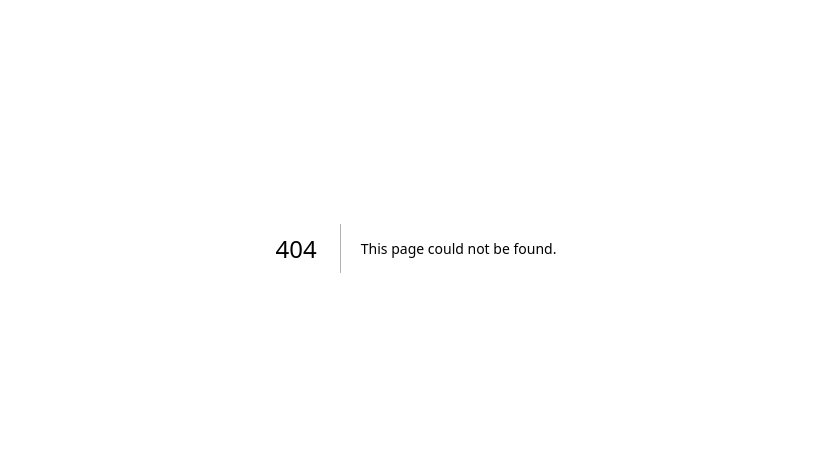
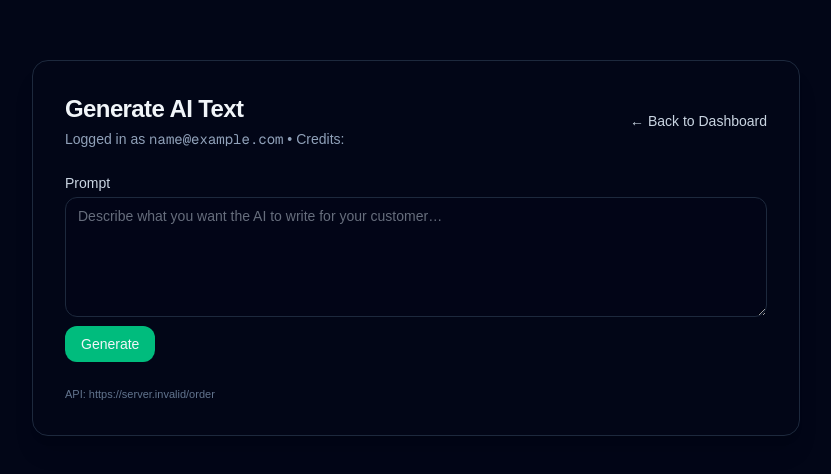
Before and after one commit to bhaaveshAiPro/ai-earning-platform, a Next.js app in the folder frontend/: page /generate-text in a window 1280 px wide. Before the commit this address had no page. Shown: the part 152-626 px from the top of the page, without its empty margins (224-1055 px from the left). Built offline with nearby package versions, Linux system fonts and the light colour scheme; no server answers; sample sign-in values are in the browser's storage.

Commit message:
Add AI order endpoint and text generator page

```diff
--- a/frontend/app/dashboard/page.tsx
+++ b/frontend/app/dashboard/page.tsx
@@ -1,7 +1,7 @@
 "use client";
 
-import { useEffect, useState } from "react";
-import Link from "next/link";
+import React, { useEffect, useState } from "react";
+import { useRouter } from "next/navigation";
 
 type StoredUser = {
   userId: string;
@@ -9,79 +9,126 @@ type StoredUser = {
   credits: number;
 };
 
-const STORAGE_KEY = "ai_user";
-
 export default function DashboardPage() {
+  const router = useRouter();
   const [user, setUser] = useState<StoredUser | null>(null);
   const [loading, setLoading] = useState(true);
 
   useEffect(() => {
-    if (typeof window === "undefined") return;
+    try {
+      // Try both keys, depending on what you used earlier
+      const raw =
+        typeof window !== "undefined"
+          ? localStorage.getItem("ai-saas-user") ||
+            localStorage.getItem("user")
+          : null;
 
-    try {
-      const raw = window.localStorage.getItem(STORAGE_KEY);
-      if (raw) {
-        const parsed = JSON.parse(raw) as StoredUser;
-        if (parsed.userId && parsed.email) {
-          setUser(parsed);
-        }
+      if (!raw) {
+        // Not logged in → go to login
+        router.replace("/login");
+        return;
       }
+
+      const parsed = JSON.parse(raw) as StoredUser;
+
+      if (!parsed?.userId || !parsed?.email) {
+        router.replace("/login");
+        return;
+      }
+
+      setUser(parsed);
     } catch (err) {
-      console.error("Failed to read user from localStorage", err);
+      console.error("Failed to read stored user:", err);
+      router.replace("/login");
     } finally {
       setLoading(false);
     }
-  }, []);
+  }, [router]);
+
+  const handleLogout = () => {
+    try {
+      localStorage.removeItem("ai-saas-user");
+      localStorage.removeItem("user");
+    } catch (e) {
+      console.error(e);
+    }
+    router.push("/login");
+  };
+
+  const goToGenerateText = () => {
+    router.push("/generate-text");
+  };
 
   if (loading) {
     return (
-      <main className="min-h-screen bg-[#020617] flex items-center justify-center text-white">
+      <div className="min-h-screen flex items-center justify-center bg-[#020617] text-slate-100">
         <p>Loading dashboard…</p>
-      </main>
+      </div>
     );
   }
 
   if (!user) {
-    return (
-      <main className="min-h-screen bg-[#020617] flex items-center justify-center text-white">
-        <div className="bg-slate-900/70 border border-slate-700 rounded-xl px-8 py-6 max-w-md w-full text-center">
-          <h1 className="text-2xl font-semibold mb-4">Not logged in</h1>
-          <p className="text-slate-300 mb-6">
-            We couldn&apos;t find your session in this browser. Please login again.
-          </p>
-          <Link
-            href="/login"
-            className="inline-block px-4 py-2 rounded-md bg-emerald-500 hover:bg-emerald-600 text-sm font-medium"
-          >
-            Go to Login
-          </Link>
-        </div>
-      </main>
-    );
+    return null; // redirect already triggered
   }
 
   return (
-    <main className="min-h-screen bg-[#020617] text-white flex items-center justify-center">
-      <div className="bg-slate-900/70 border border-slate-700 rounded-xl px-8 py-6 max-w-xl w-full">
-        <h1 className="text-2xl font-semibold mb-4">Dashboard</h1>
-        <p className="text-slate-300 mb-2">
-          <span className="font-medium">Email:</span> {user.email}
-        </p>
-        <p className="text-slate-300 mb-6">
-          <span className="font-medium">Credits:</span> {user.credits}
-        </p>
+    <div className="min-h-screen bg-[#020617] text-slate-100 flex items-center justify-center px-4">
+      <div className="w-full max-w-3xl rounded-2xl bg-[#020617] border border-slate-800 shadow-xl p-8 md:p-10">
+        {/* Header row */}
+        <div className="flex items-center justify-between mb-6">
+          <h1 className="text-2xl md:text-3xl font-semibold tracking-tight">
+            Dashboard
+          </h1>
+          <button
+            onClick={handleLogout}
+            className="text-sm text-slate-300 hover:text-red-400 transition-colors"
+          >
+            Logout
+          </button>
+        </div>
 
-        <div className="space-y-3">
-          <p className="text-slate-400 text-sm">
+        {/* User info */}
+        <div className="space-y-2 mb-8">
+          <p className="text-sm text-slate-400">Email</p>
+          <p className="font-mono text-sm md:text-base break-all">
+            {user.email}
+          </p>
+
+          <p className="text-sm text-slate-400 mt-4">Credits</p>
+          <p className="text-lg font-semibold">{user.credits}</p>
+        </div>
+
+        {/* Actions */}
+        <div className="grid gap-4 md:grid-cols-2">
+          <button
+            onClick={goToGenerateText}
+            className="w-full rounded-xl bg-emerald-500 hover:bg-emerald-600 text-sm font-medium py-3 px-4 transition-colors"
+          >
+            ✨ Generate AI Text
+          </button>
+
+          <button
+            type="button"
+            className="w-full rounded-xl border border-slate-700 text-sm font-medium py-3 px-4 text-slate-200 hover:bg-slate-900 transition-colors"
+            // later you can link this to a "Buy credits" or "Payment request" page
+            onClick={() => alert("Top-up credits page coming soon 🙂")}
+          >
+            💳 Add More Credits (soon)
+          </button>
+        </div>
+
+        {/* Info block */}
+        <div className="mt-8 text-xs md:text-sm text-slate-400 space-y-1">
+          <p className="font-semibold text-slate-300">
             Here you will later see:
           </p>
-          <ul className="list-disc list-inside text-slate-300 text-sm space-y-1">
-            <li>Buttons to generate text / images / chatbots</li>
+          <ul className="list-disc list-inside space-y-1">
+            <li>Buttons to generate images & chatbots</li>
             <li>Your recent AI orders</li>
             <li>Link to add more credits via payment request</li>
           </ul>
         </div>
       </div>
-    </main>
+    </div>
   );
 }
--- /dev/null
+++ b/frontend/app/generate-text/page.tsx
@@ -0,0 +1,188 @@
+"use client";
+
+import React, { useEffect, useState } from "react";
+import { useRouter } from "next/navigation";
+
+type StoredUser = {
+  userId: string;
+  email: string;
+  credits: number;
+};
+
+const API_URL =
+  process.env.NEXT_PUBLIC_CUSTOMER_API_URL || "http://localhost:3002";
+
+export default function GenerateTextPage() {
+  const router = useRouter();
+  const [user, setUser] = useState<StoredUser | null>(null);
+  const [prompt, setPrompt] = useState("");
+  const [result, setResult] = useState<string | null>(null);
+  const [loading, setLoading] = useState(false);
+  const [error, setError] = useState<string | null>(null);
+
+  // protect route + load user
+  useEffect(() => {
+    try {
+      const raw =
+        typeof window !== "undefined"
+          ? localStorage.getItem("ai-saas-user") ||
+            localStorage.getItem("user")
+          : null;
+
+      if (!raw) {
+        router.replace("/login");
+        return;
+      }
+
+      const parsed = JSON.parse(raw) as StoredUser;
+      if (!parsed?.userId) {
+        router.replace("/login");
+        return;
+      }
+
+      setUser(parsed);
+    } catch (e) {
+      console.error(e);
+      router.replace("/login");
+    }
+  }, [router]);
+
+  const handleSubmit = async (e: React.FormEvent) => {
+    e.preventDefault();
+    if (!user) return;
+
+    if (!prompt.trim()) {
+      setError("Please enter a prompt.");
+      return;
+    }
+
+    setLoading(true);
+    setError(null);
+    setResult(null);
+
+    try {
+      const res = await fetch(`${API_URL}/order`, {
+        method: "POST",
+        headers: {
+          "Content-Type": "application/json",
+        },
+        body: JSON.stringify({
+          service: "text",
+          prompt,
+          userId: user.userId,
+        }),
+      });
+
+      const data = await res.json();
+
+      if (!res.ok || data.status !== "completed") {
+        console.error("Order error:", data);
+        setError(data.message || "Something went wrong. Please try again.");
+        return;
+      }
+
+      // data.result is the AI text from your backend
+      setResult(data.result || "No result text returned.");
+
+      // If backend returns updated credits, store them
+      if (typeof data.credits === "number") {
+        const updated: StoredUser = {
+          ...user,
+          credits: data.credits,
+        };
+        setUser(updated);
+        try {
+          localStorage.setItem("ai-saas-user", JSON.stringify(updated));
+          localStorage.setItem("user", JSON.stringify(updated));
+        } catch (e) {
+          console.error("Failed to update stored user:", e);
+        }
+      }
+    } catch (err) {
+      console.error(err);
+      setError("Network error. Check your API URL and try again.");
+    } finally {
+      setLoading(false);
+    }
+  };
+
+  if (!user) {
+    // while redirecting / loading user
+    return (
+      <div className="min-h-screen flex items-center justify-center bg-[#020617] text-slate-100">
+        <p>Loading…</p>
+      </div>
+    );
+  }
+
+  return (
+    <div className="min-h-screen bg-[#020617] text-slate-100 flex items-center justify-center px-4 py-10">
+      <div className="w-full max-w-3xl rounded-2xl bg-[#020617] border border-slate-800 shadow-xl p-6 md:p-8 space-y-6">
+        {/* Header */}
+        <div className="flex items-center justify-between gap-4">
+          <div>
+            <h1 className="text-xl md:text-2xl font-semibold tracking-tight">
+              Generate AI Text
+            </h1>
+            <p className="text-xs md:text-sm text-slate-400 mt-1">
+              Logged in as <span className="font-mono">{user.email}</span> •{" "}
+              Credits: <span className="font-semibold">{user.credits}</span>
+            </p>
+          </div>
+
+          <button
+            onClick={() => router.push("/dashboard")}
+            className="text-xs md:text-sm text-slate-300 hover:text-emerald-400 transition-colors"
+          >
+            ← Back to Dashboard
+          </button>
+        </div>
+
+        {/* Form */}
+        <form onSubmit={handleSubmit} className="space-y-4">
+          <label className="block text-sm text-slate-300 mb-1">
+            Prompt
+            <textarea
+              className="mt-1 w-full rounded-xl bg-slate-950/60 border border-slate-800 px-3 py-2 text-sm min-h-[120px] focus:outline-none focus:ring-2 focus:ring-emerald-500/70 focus:border-emerald-500 resize-vertical"
+              placeholder="Describe what you want the AI to write for your customer…"
+              value={prompt}
+              onChange={(e) => setPrompt(e.target.value)}
+            />
+          </label>
+
+          <button
+            type="submit"
+            disabled={loading}
+            className="inline-flex items-center justify-center rounded-xl bg-emerald-500 hover:bg-emerald-600 disabled:opacity-60 disabled:cursor-not-allowed text-sm font-medium px-4 py-2 transition-colors"
+          >
+            {loading ? "Generating…" : "Generate"}
+          </button>
+        </form>
+
+        {/* Error */}
+        {error && (
+          <p className="text-sm text-red-400 border border-red-500/40 rounded-xl px-3 py-2 bg-red-950/30">
+            {error}
+          </p>
+        )}
+
+        {/* Result */}
+        {result && (
+          <div className="mt-4">
+            <h2 className="text-sm font-semibold mb-2 text-slate-200">
+              Result
+            </h2>
+            <div className="rounded-xl bg-slate-950/60 border border-slate-800 text-sm px-3 py-3 whitespace-pre-wrap">
+              {result}
+            </div>
+          </div>
+        )}
+
+        {/* API URL for debugging */}
+        <p className="mt-4 text-[11px] text-slate-500">
+          API: {API_URL}/order
+        </p>
+      </div>
+    </div>
+  );
+}
```
Also changed, not shown: 1 other file (tests, documents, lock files or other folders).
